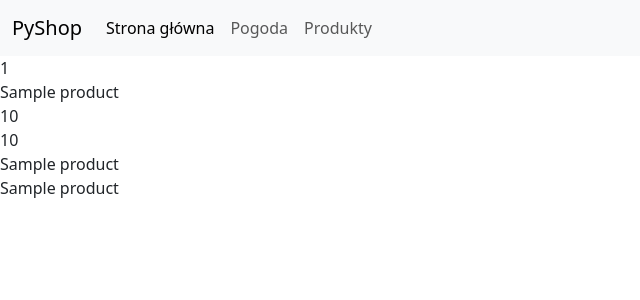
After one commit to kacpersjsystems/python_24042023, a Flask app: page /produkty/1 in a window 1280 px wide. The commit adds this page. Shown: the top 300 px of the page, without its empty margins (0-640 px from the left). Run offline with Flask 3, Linux system fonts and the light colour scheme; a database or web service that is not in the repository returns one stand-in record (values such as "Sample title"); some libraries are stand-ins or nearby versions.

Commit message:
progress with web

```diff
--- a/dao.py
+++ b/dao.py
@@ -8,7 +8,7 @@ def get_product_by_id(product_id: int):
         cursor = connection.cursor()
         cursor.execute(_build_query(product_id))
 
-    return cursor.fetchone()
+        return cursor.fetchone()
 
 
 def get_products():
@@ -17,7 +17,7 @@ def get_products():
         cursor = connection.cursor()
         cursor.execute(_build_query())
 
-    return cursor.fetchall()
+        return cursor.fetchall()
 
 
 def _build_query(product_id=None) -> str:
--- a/main.py
+++ b/main.py
@@ -1,5 +1,5 @@
 from dotenv import load_dotenv
-from flask import Flask, render_template
+from flask import Flask, render_template, abort
 import requests
 
 from dao import get_products, get_product_by_id
@@ -15,8 +15,7 @@ def index():
 
 @application.route('/hello/<first_name>')
 def hello(first_name):
-    # return f'Dzień dobry! Cześć {first_name.title()}!'
-
+    # return f'Dzien dobry! Czesc {first_name}'
     return render_template('hello.html', first_name=first_name)
 
 
@@ -33,4 +32,21 @@ def products():
 
 @application.route('/produkty/<int:product_id>')
 def single_product(product_id: int):
-    return render_template('single_product.html', product=get_product_by_id(product_id))
+    product = get_product_by_id(product_id)
+    if product is None:
+        return abort(404)
+    else:
+        product_id, product_name, unit_price, units_in_stock, supplier_name, category_name = product
+        return render_template('single_product.html', product={
+            'product_id': product_id,
+            'product_name': product_name,
+            'unit_price': unit_price,
+            'units_in_stock': units_in_stock,
+            'supplier_name': supplier_name,
+            'category_name': category_name,
+        })
+
+
+@application.route('/produkty/<int:product_id>/wydarzenia')
+def create_event(product_id):
+    return render_template('create_event.html', product_id=product_id)
--- a/templates/products.html
+++ b/templates/products.html
@@ -19,9 +19,9 @@
             </ul>
             <div class="card-body">
                 {% if units_in_stock > 0 %}
-                <a href="{{ url_for('single_product', product_id=product_id) }}" class="card-link">Szczegóły</a>
+                    <a href="{{ url_for('single_product', product_id=product_id) }}" class="card-link">Szczegóły</a>
                 {% else %}
-                produkt niedostępny
+                    produkt niedostępny
                 {% endif %}
             </div>
         </div>
@@ -29,5 +29,3 @@
     {% endfor %}
 </div>
 {% endblock %}
-
-#13:03
--- /dev/null
+++ b/templates/single_product.html
@@ -0,0 +1,14 @@
+{% extends "layout.html" %}
+
+{% block title %}Produkt {{ product.get('product_name') }}{% endblock %}
+
+{% block active_products %} active{% endblock %}
+
+{% block content %}
+    {{ product.get('product_id') }} <br>
+    {{ product.get('product_name') }} <br>
+    {{ product.get('unit_price') }} <br>
+    {{ product.get('units_in_stock') }} <br>
+    {{ product.get('supplier_name') }} <br>
+    {{ product.get('category_name') }} <br>
+{% endblock %}
```
Also changed, not shown: templates/create_event.html (added, +14 -0 lines).
